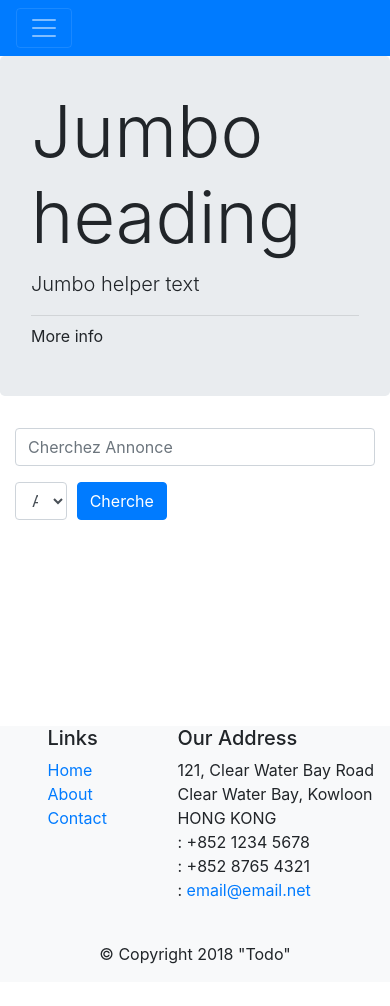
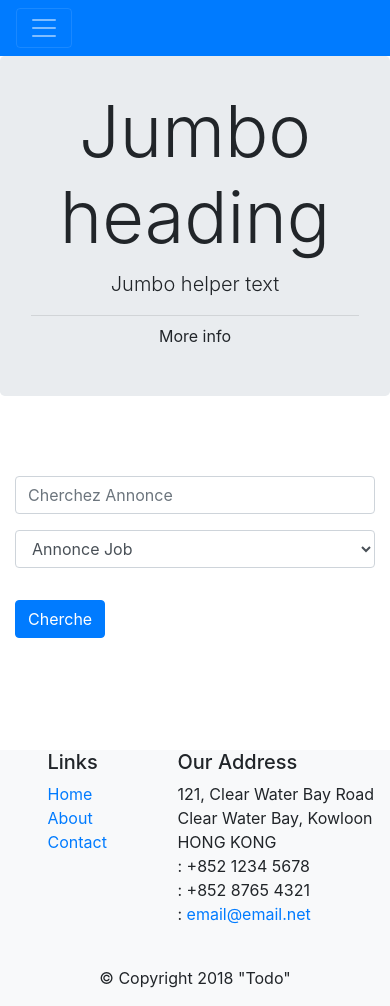
Before and after one commit to ilel777/job_se_project, a website: page index.html in a window 390 px wide. Before the commit the page ends 982 px from the top, so only its background shows below. Drawn offline with nearby package versions, Linux system fonts and the light colour scheme.

Commit message:
some additions

```diff
--- a/index.html
+++ b/index.html
@@ -42,7 +42,7 @@
     <!-- header start -->
     <header>
         <div class="jumbotron">
-            <div class="container">
+            <div class="container text-center">
                 <h1 class="display-3">Jumbo heading</h1>
                 <p class="lead">Jumbo helper text</p>
                 <hr class="my-2">
@@ -53,15 +53,15 @@
     <!-- header end -->
 
     <!-- main content start -->
-    <div class="container mb-5" style="min-height: 250px">
+    <div id="main-content" class="container mb-5" style="min-height: 250px">
 
-        <div class="row justify-content-center">
+        <div class="row justify-content-center py-5">
             <div class="col-md-10">
                 <form class="form-row">
-                    <div class="form-group justify-content-between col-md-8">
+                    <div class="form-group justify-content-between col-md-7">
                         <input type="password" name="search" id="search" class="form-control" placeholder="Cherchez Annonce" aria-describedby="helpId">
                     </div>
-                    <div class="form-group col-2">
+                    <div class="form-group col-md-3 col-sm-8">
                         <div class="form-group">
                           <select class="form-control" name="anonce_type" id="">
                             <option>Annonce Job</option>
@@ -70,7 +70,7 @@
                           </select>
                         </div>
                     </div>
-                    <div class="form-group col-2">
+                    <div class="form-group col-md-2 col-sm-4">
                         <button type="submit" class="btn btn-primary">Cherche</button>
                     </div>
                 </form>
```
Also changed, not shown: login.html (+6 -5 lines).
